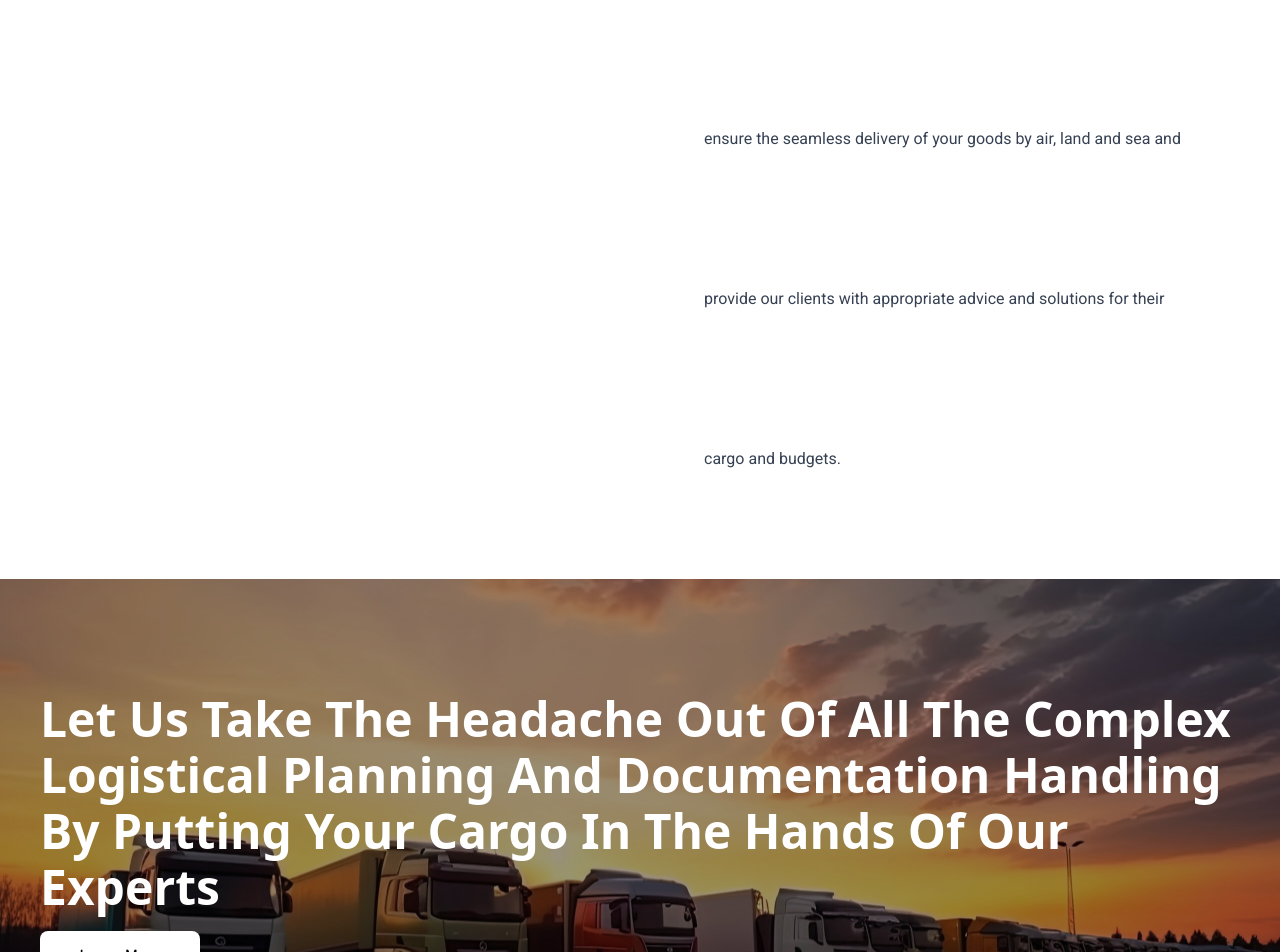
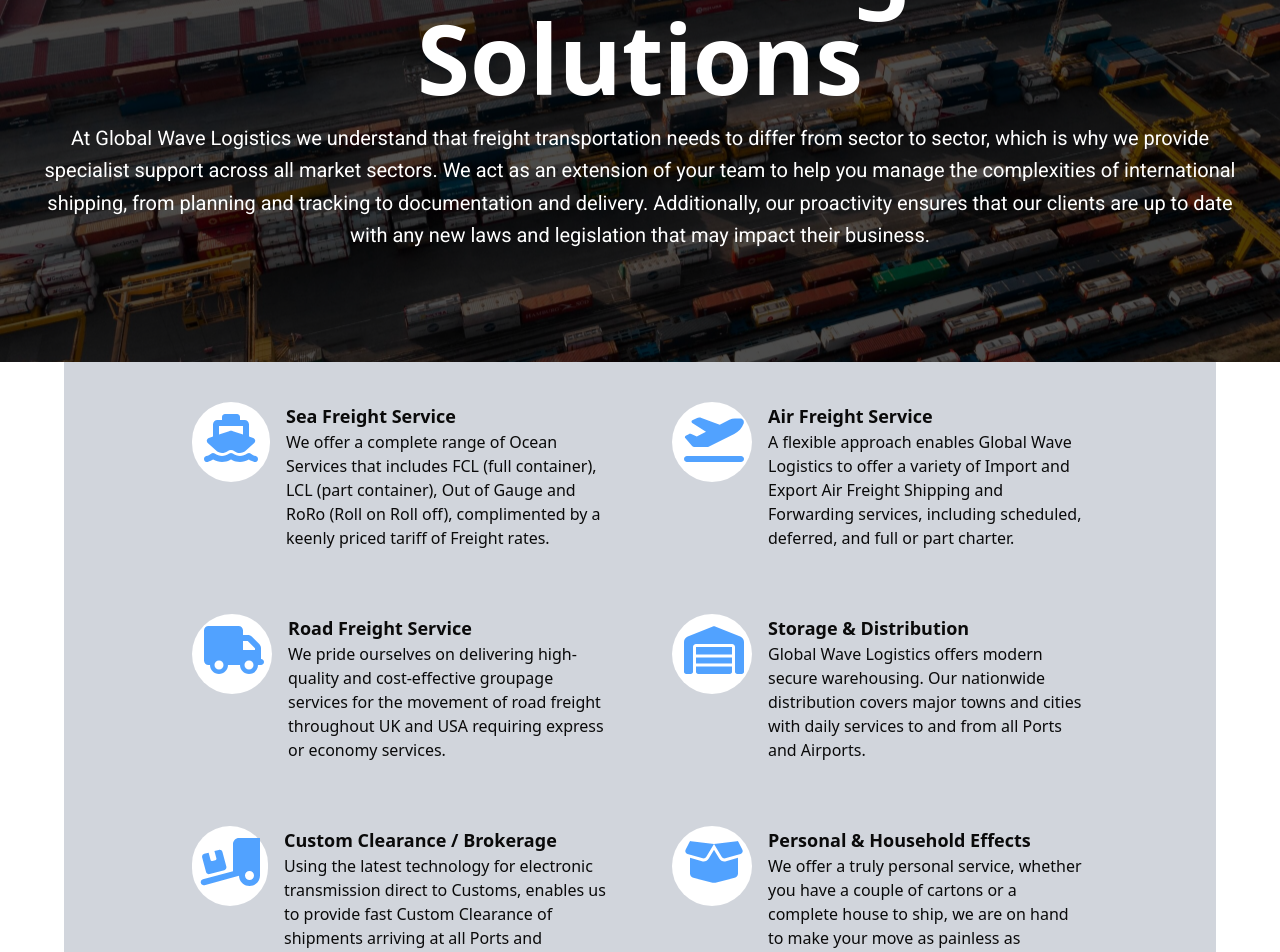
Before and after one commit to ike-nanino/global, a Next.js app: page / in a window 1280 px wide. Shown: the part 900-1852 px from the top of the page. Built offline with nearby package versions, Linux system fonts and the light colour scheme.

Commit message:
Add OurServices and TypesOfServices components; update Experienced component's paragraph styling

```diff
--- a/app/page.tsx
+++ b/app/page.tsx
@@ -1,5 +1,7 @@
 import CarlineUp from '@/components/CarlineUp'
 import Experienced from '@/components/Experienced'
+import OurServices from '@/components/OurServices'
+import TypesOfServices from '@/components/TypesOfServices'
 import WhyGlobalWave from '@/components/WhyGlobalWave'
 
 
@@ -8,6 +10,9 @@
     <main>
 
       <Experienced />
+
+      <OurServices />
+      <TypesOfServices />
 
       <CarlineUp />
 
--- a/components/Experienced.tsx
+++ b/components/Experienced.tsx
@@ -42,7 +42,7 @@
       <h2 className="text-2xl lg:text-3xl font-roboto font-bold mb-4">
         Experienced Freight Shipping & Contract Logistics Company.
       </h2>
-      <p className="text-gray-700 text-sm lg:text-base font-roboto leading-40">
+      <p className="text-gray-700 text-sm lg:text-base font-roboto leading-10">
         After many years of providing freight solutions to businesses, Global Wave Logistics have become
         one of the UK’s most experienced shipping and logistics companies. With each member of the Global
         Wave Logistics team having vast knowledge of the industry, we can ensure the seamless delivery of
--- /dev/null
+++ b/components/OurServices.tsx
@@ -0,0 +1,24 @@
+import React from 'react'
+
+function OurServices() {
+  return (
+    <section
+            className="relative bg-[url('/images/headshotcon.jpg')] bg-cover bg-center h-[600px] w-full px-10 py-28"
+        >
+
+            <div className="absolute inset-0 bg-black/70"></div>
+
+            <div className='relative z-10 text-center'>
+
+                <h5 className='text-white mb-4 italic'>Our Services</h5>
+
+
+                <h1 className='text-8xl mb-4 font-bold text-white '>Tailored Freight Solutions</h1>
+
+                <p className='font-roboto text-xl text-white text-center leading-relaxed'>At Global Wave Logistics we understand that freight transportation needs to differ from sector to sector, which is why we provide specialist support across all market sectors. We act as an extension of your team to help you manage the complexities of international shipping, from planning and tracking to documentation and delivery. Additionally, our proactivity ensures that our clients are up to date with any new laws and legislation that may impact their business.</p>
+            </div>
+        </section>
+  )
+}
+
+export default OurServices
--- /dev/null
+++ b/components/TypesOfServices.tsx
@@ -0,0 +1,79 @@
+import { FontAwesomeIcon } from '@fortawesome/react-fontawesome'
+import { faShip, faPlaneDeparture, faTruck, faWarehouse, faBoxOpen, faTruckRampBox} from '@fortawesome/free-solid-svg-icons'
+import {config} from '@fortawesome/fontawesome-svg-core';
+import '@fortawesome/fontawesome-svg-core/styles.css'
+config.autoAddCss = false;
+
+function TypesOfServices() {
+  return (
+    <div className='mx-16 px-32 py-10 bg-gray-300'>
+
+        <div className='grid grid-cols-1 md:grid-cols-2 gap-16'>
+            <div className='flex gap-4'>
+                <span className="bg-white h-20 w-20 p-3 rounded-full">
+                <FontAwesomeIcon icon={faShip} className='text-blue-400 text-5xl' />
+                </span>
+
+                <div>
+                    <h1 className='text-lg font-bold'>Sea Freight Service</h1>
+                    <p>We offer a complete range of Ocean Services that includes FCL (full container), LCL (part container), Out of Gauge and RoRo (Roll on Roll off), complimented by a keenly priced tariff of Freight rates.</p>
+                </div>
+            </div>
+            <div className='flex gap-4'>
+                <span className="bg-white h-20 w-20 p-3 rounded-full">
+                <FontAwesomeIcon icon={faPlaneDeparture} className='text-blue-400 text-5xl' />
+                </span>
+
+                <div>
+                    <h1 className='text-lg font-bold'>Air Freight Service</h1>
+                    <p>A flexible approach enables Global Wave Logistics to offer a variety of Import and Export Air Freight Shipping and Forwarding services, including scheduled, deferred, and full or part charter.</p>
+                </div>
+            </div>
+            <div className='flex gap-4'>
+                <span className="bg-white h-20 w-20 p-3 rounded-full">
+                <FontAwesomeIcon icon={faTruck} className='text-blue-400 text-5xl' />
+                </span>
+
+                <div>
+                    <h1 className='text-lg font-bold'>Road Freight Service</h1>
+                    <p>We pride ourselves on delivering high-quality and cost-effective groupage services for the movement of road freight throughout UK and USA requiring express or economy services.</p>
+                </div>
+            </div>
+            <div className='flex gap-4'>
+                <span className="bg-white h-20 w-20 p-3 rounded-full">
+                <FontAwesomeIcon icon={faWarehouse} className='text-blue-400 text-5xl' />
+                </span>
+
+                <div>
+                    <h1 className='text-lg font-bold'>Storage & Distribution</h1>
+                    <p>Global Wave Logistics offers modern secure warehousing. Our nationwide distribution covers major towns and cities with daily services to and from all Ports and Airports.</p>
+                </div>
+            </div>
+            <div className='flex gap-4'>
+                <span className="bg-white h-20 w-20 p-2 pt-3 rounded-full">
+                <FontAwesomeIcon icon={faTruckRampBox} className='text-blue-400 text-5xl' />
+                </span>
+
+                <div>
+                    <h1 className='text-lg font-bold'>Custom Clearance / Brokerage</h1>
+                    <p>Using the latest technology for electronic transmission direct to Customs, enables us to provide fast Custom Clearance of shipments arriving at all Ports and Airports.</p>
+                </div>
+            </div>
+            <div className='flex gap-4'>
+                <span className="bg-white h-20 w-20 p-3 rounded-full">
+                <FontAwesomeIcon icon={faBoxOpen} className='text-blue-400 text-5xl' />
+                </span>
+
+                <div>
+                    <h1 className='text-lg font-bold'>Personal & Household Effects</h1>
+                    <p>We offer a truly personal service, whether you have a couple of cartons or a complete house to ship, we are on hand to make your move as painless as possible.</p>
+                </div>
+            </div>
+
+        </div>
+
+    </div>
+  )
+}
+
+export default TypesOfServices
```
